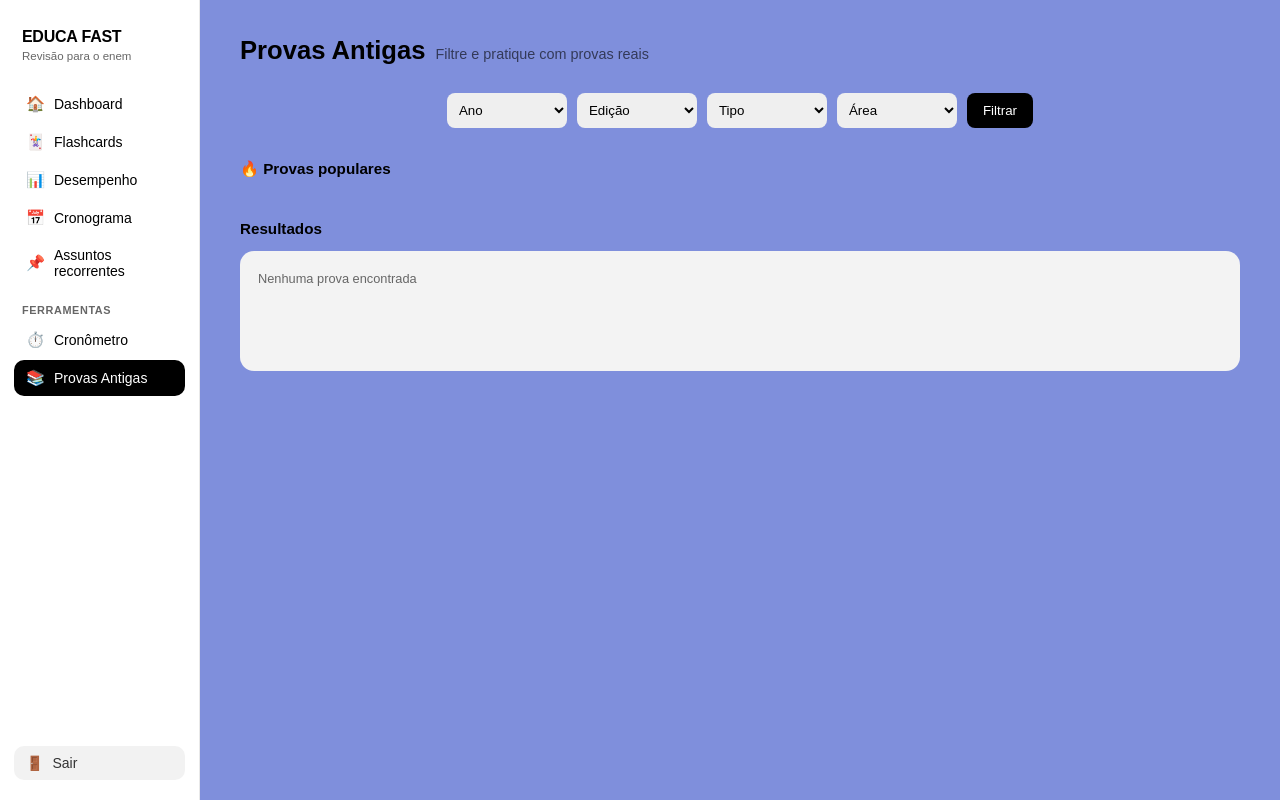
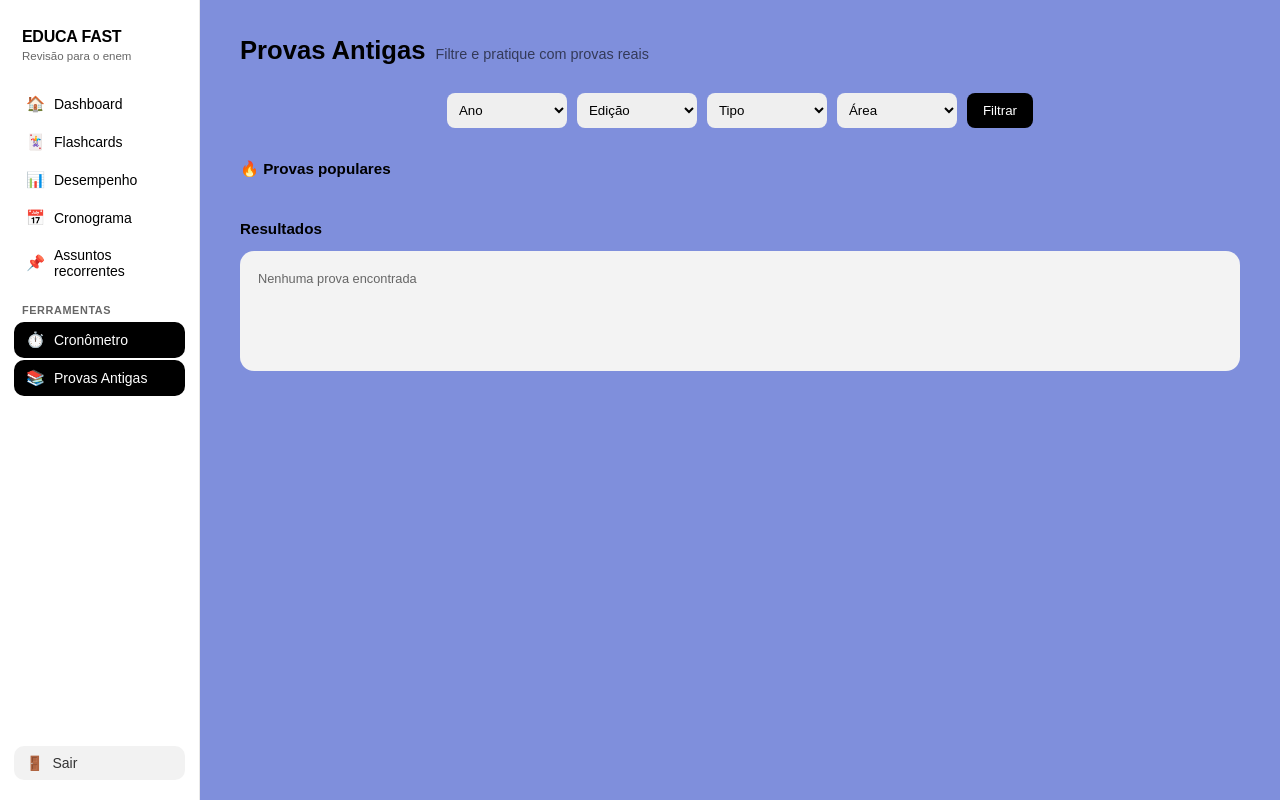
Before and after one commit to Gabrielorrico/EducaFast, a Django app: page /provas/ in a window 1280 px wide. Run offline with Django 5.2, Linux system fonts and the light colour scheme; the visitor is signed in with stand-in values (Sample User, id 1); data that the repository does not hold is empty.

Commit message:
fix: Update font family in style.css and adjust navigation link in index.html

```diff
--- a/dashboard/static/dashboard/style.css
+++ b/dashboard/static/dashboard/style.css
@@ -15,7 +15,7 @@
       height: 100%;
       background: var(--main-bg);
       color: var(--text);
-      font-family: Arial, sans-serif;
+      font-family: 'Sora', sans-serif;
     }
 
     .layout {
--- a/provas_antigas/templates/provas_antigas/index.html
+++ b/provas_antigas/templates/provas_antigas/index.html
@@ -40,7 +40,7 @@
 
         <div class="barra-lateral-label">Ferramentas</div>
 
-        <a class="nav-item" href="#">
+        <a class="nav-item active" href="{% url 'sessaodeestudos:cronometro' %}">
             <span class="nav-icone">⏱️</span> Cronômetro
         </a>
 
--- a/sessaodeestudos/templates/sessaodeestudos/cronometro.html
+++ b/sessaodeestudos/templates/sessaodeestudos/cronometro.html
@@ -52,8 +52,7 @@
     </nav>
 
     <footer class="sidebar-footer">
-      {# TODO: substituir por {% url 'logout' %} quando o sistema de login estiver pronto #}
-      <a href="{% url 'home' %}" class="btn-sair">
+      <a href="{% url 'logout' %}" class="btn-sair">
         <span>🚪</span> Sair
       </a>
     </footer>
```
